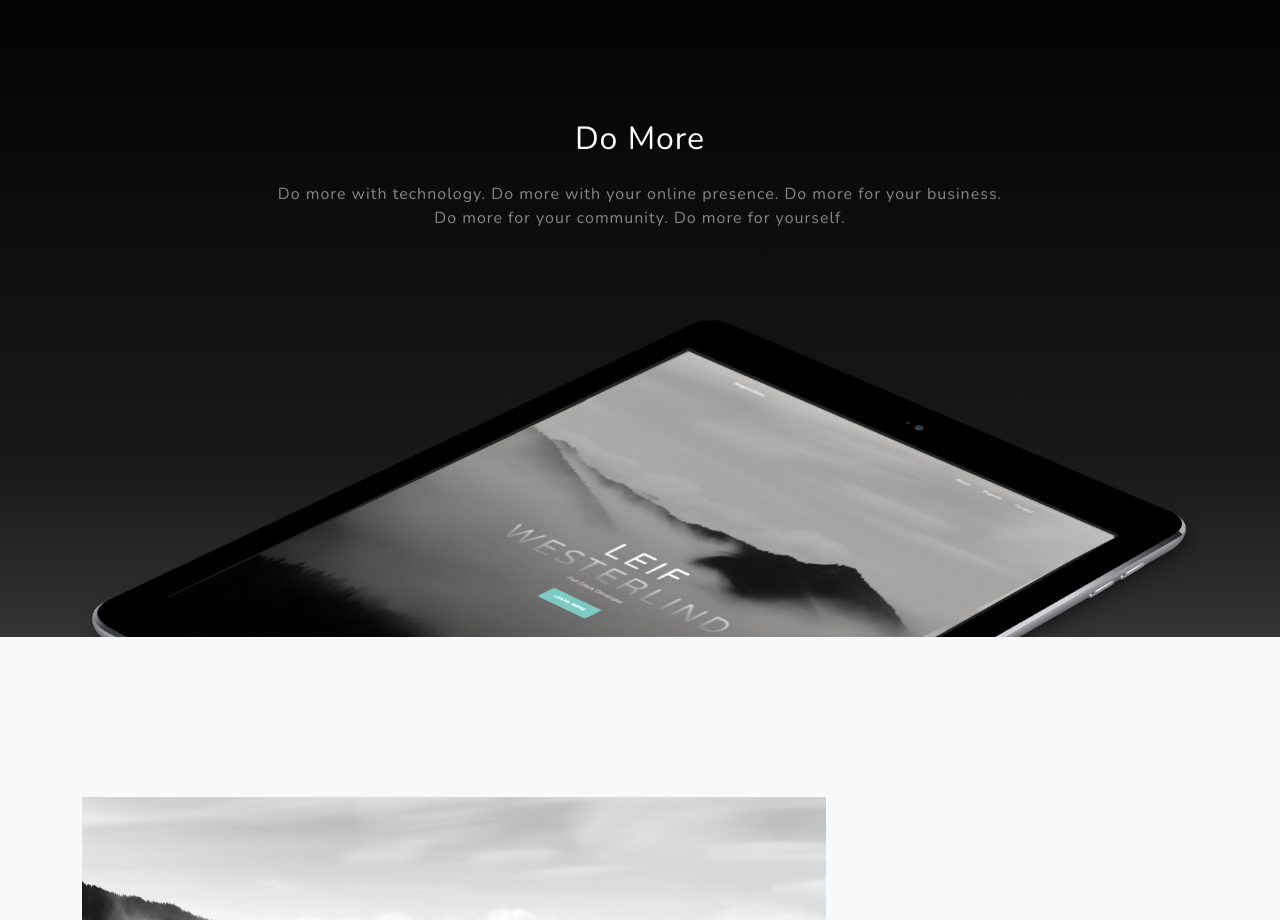
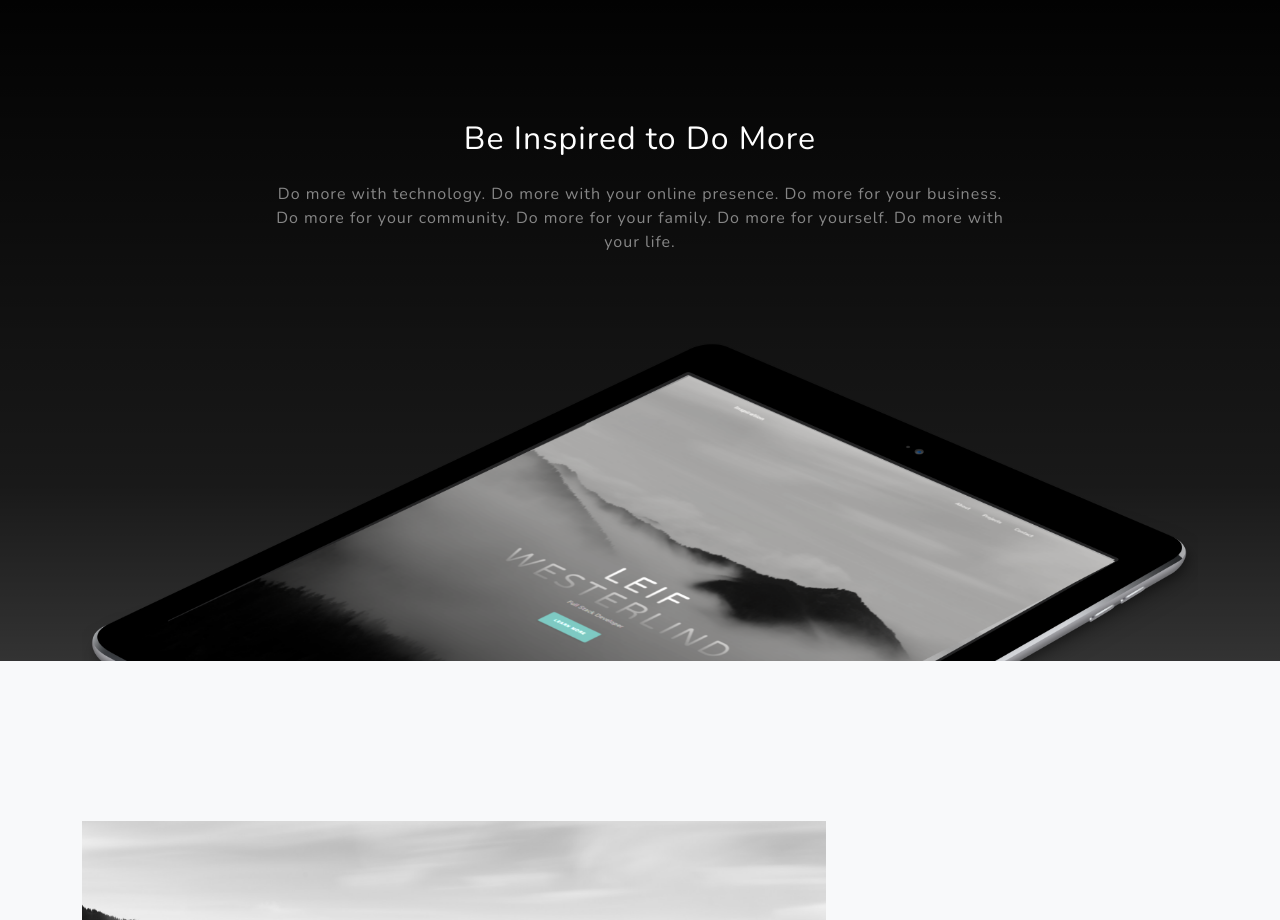
Before and after one commit to Leif-W/leif-w.github.io, a plain HTML site: page index.html in a window 1280 px wide. Shown: the part 840-1760 px from the top of the page. Drawn offline with nearby package versions, Linux system fonts and the light colour scheme.

Commit message:
Update about copy

```diff
--- a/index.html
+++ b/index.html
@@ -93,11 +93,12 @@
             <div class="container">
                 <div class="row">
                     <div class="col-lg-8 mx-auto">
-                        <h2 class="text-white mb-4">Do More</h2>
+                        <h2 class="text-white mb-4">Be Inspired to Do More</h2>
                         <p class="text-white-50">
                             Do more with technology. Do more with your online
                             presence. Do more for your business. Do more for
-                            your community. Do more for yourself.
+                            your community. Do more for your family. Do more for
+                            yourself. Do more with your life.
                         </p>
                     </div>
                 </div>
```
